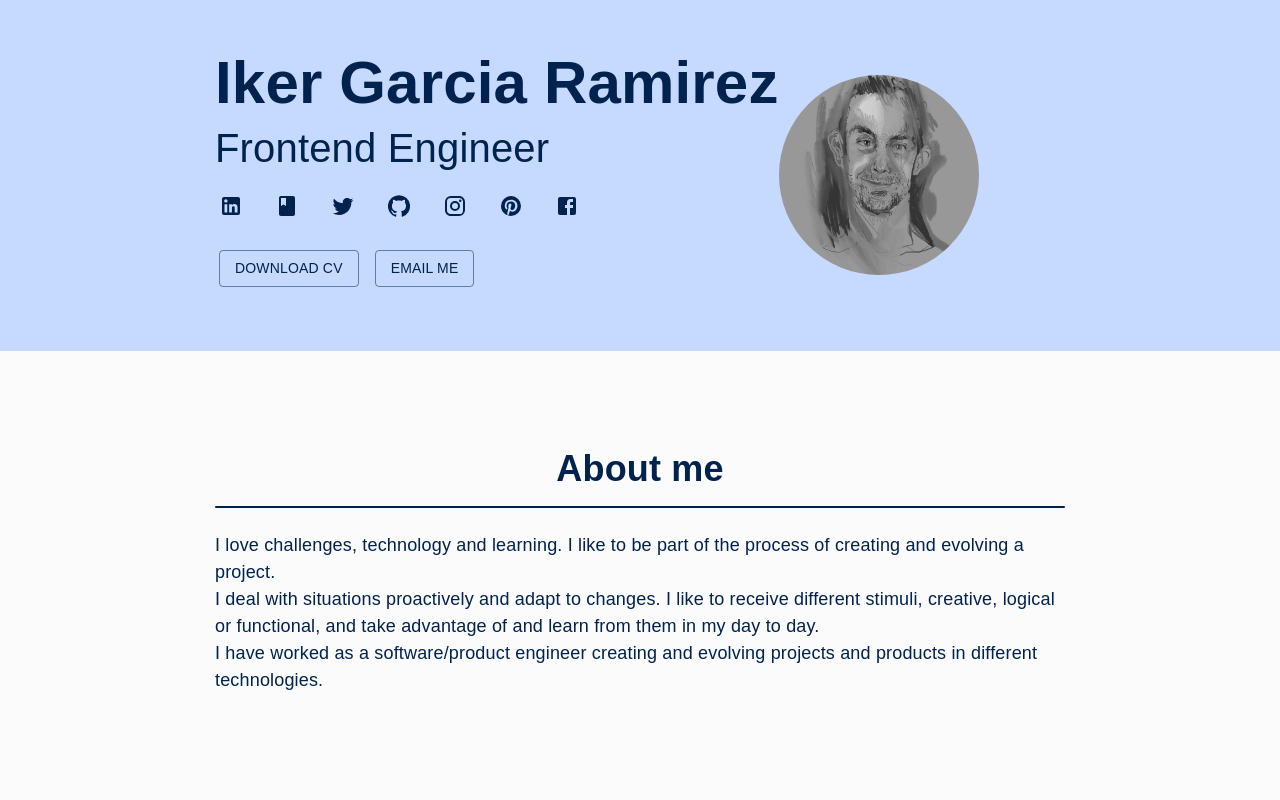
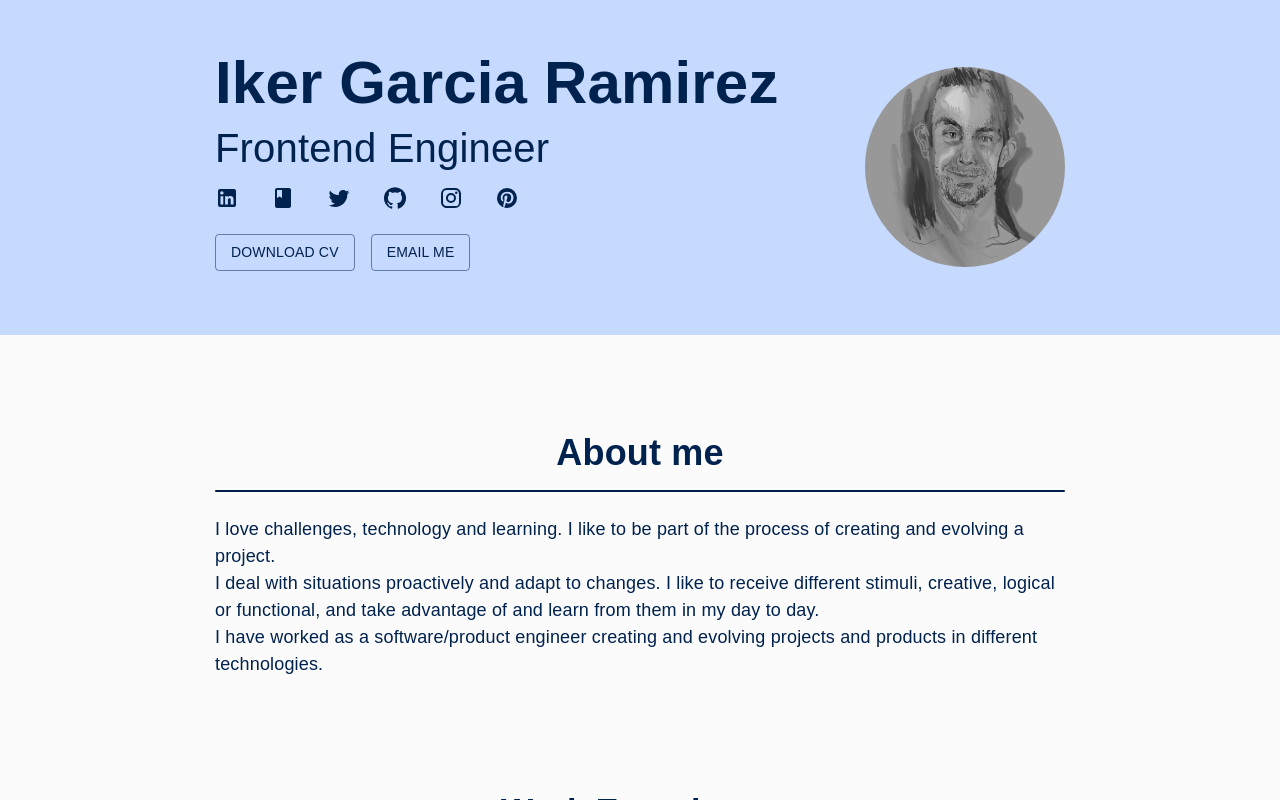
Before and after one commit to flipasg/flipasg.github.io, a React (Vite) app: page / in a window 1280 px wide. Built offline with nearby package versions, Linux system fonts and the light colour scheme; a web font is replaced by a local one.

Commit message:
feat: enhance layout and styling across components, update ActionButtons integration in Footer and Hero, and refine project period details in data

```diff
--- a/src/components/ActionButtons.tsx
+++ b/src/components/ActionButtons.tsx
@@ -10,11 +10,10 @@ export default function ActionButtons({
     <Grid
       container
       direction={'row'}
-      maxWidth={'md'}
+      width={{ xs: '100%', md: 'fit-content' }}
       my={2}
       gap={2}
-      ml={2}
-      justifyContent={justifyContent}
+      justifyContent={{ xs: 'center', sm: justifyContent }}
     >
       <Button
         component='a'
--- a/src/components/Footer.tsx
+++ b/src/components/Footer.tsx
@@ -1,6 +1,7 @@
-import { Box, Typography } from '@mui/material';
-import SocialLinks from './SocialLinks';
-import Grid from '@mui/material/Grid2';
+import { Box, Typography } from '@mui/material'
+import SocialLinks from './SocialLinks'
+import Grid from '@mui/material/Grid2'
+import ActionButtons from './ActionButtons'
 
 export default function Footer() {
   return (
@@ -14,21 +15,28 @@ export default function Footer() {
         height: '200px',
         backgroundColor: 'primary.main',
         color: 'secondary.main',
-        backgroundSize: '150px',
-        padding: { xs: 0, sm: 2 }, // Adjust padding for mobile
+        padding: { xs: 0, sm: 2 },
       }}
       width='100%'
     >
-      <Box px={4}>
-        <SocialLinks justifyButtons='center' color='secondary' />
+      <Grid
+        container
+        direction='column'
+        px={4}
+        width={'fit-content'}
+        alignItems={'center'}
+        justifyContent={'center'}
+      >
+        <SocialLinks color='secondary' justifyContent='center' />
+        <ActionButtons  color='secondary' justifyContent='center' />
         <Grid>
-          <Box pl={2}>
+          <Box>
             <Typography variant='body1' fontSize='medium' color='secondary'>
               @flipasg
             </Typography>
           </Box>
         </Grid>
-      </Box>
+      </Grid>
     </Grid>
-  );
+  )
 }
--- a/src/components/Hero.tsx
+++ b/src/components/Hero.tsx
@@ -4,6 +4,7 @@ import { Avatar, Button, Typography, Divider } from '@mui/material'
 import { Box } from '@mui/system'
 import Grid from '@mui/material/Grid2'
 import SocialLinks from './SocialLinks'
+import ActionButtons from './ActionButtons'
 
 export default function Hero() {
   return (
@@ -12,7 +13,7 @@ export default function Hero() {
       sx={{
         height: 'auto',
         backgroundColor: 'background.paper',
-        padding: { xs: 2, sm: 6 }, // Adjust padding for mobile
+        padding: { xs: 2, sm: 6 },
       }}
       component='section'
       width='100%'
@@ -21,15 +22,20 @@ export default function Hero() {
     >
       <Grid
         container
-        direction={{ xs: 'column', md: 'row' }}
         alignItems='center'
         width='100%'
         maxWidth='md'
+        justifyContent={'space-between'}
+        sx={{ flexDirection: { xs: 'column', sm: 'row' } }}
       >
-        <Grid direction='column' p={{ xs: 0, md: 0 }}>
+        <Grid direction='column' p={{ xs: 0, sm: 0 }}>
           <Grid>
             <Box>
-              <Typography variant='h1' fontSize={60} >
+              <Typography
+                variant='h1'
+                fontSize={60}
+                sx={{ textAlign: { xs: 'center', sm: 'start' } }}
+              >
                 Iker Garcia{' '}
                 <Typography
                   variant='h1'
@@ -40,12 +46,17 @@ export default function Hero() {
                   Ramirez
                 </Typography>
               </Typography>
-              <Typography variant='body1' fontSize={40} >
+              <Typography
+                variant='body1'
+                fontSize={40}
+                sx={{ textAlign: { xs: 'center', sm: 'start' } }}
+              >
                 Frontend Engineer
               </Typography>
             </Box>
           </Grid>
-          <SocialLinks ml={-1.5} />
+          <SocialLinks />
+          <ActionButtons />
         </Grid>
         <Grid sx={{ display: { xs: 'none', md: 'block' } }}>
           <Avatar
--- a/src/components/Projects.tsx
+++ b/src/components/Projects.tsx
@@ -42,6 +42,13 @@ function Tile({ p }: { p: Project }) {
           >
             {p.company}
           </Typography>
+          <Typography
+            variant='subtitle2'
+            sx={{ display: 'block', opacity: 0.7, mt: 0.5 }}
+            color='text.secondary'
+          >
+            {p.period}
+          </Typography>
         </Box>
         <Box sx={{ borderBottom: '0.5px solid', borderColor: 'background.paper', my: 1 }} />
 
@@ -63,7 +70,7 @@ function Tile({ p }: { p: Project }) {
                 size='small'
                 sx={{
                   bgcolor: 'rgba(255,255,255,.15)',
-                  color: 'common.white',
+                  color: 'secondary.main',
                   fontWeight: 600,
                 }}
               />
--- a/src/components/Skills.tsx
+++ b/src/components/Skills.tsx
@@ -107,7 +107,7 @@ export default function Skills() {
 
                 <Divider
                   sx={{
-                    borderColor: 'background.main',
+                    borderColor: 'primary.main',
                     mb: 2,
                   }}
                 />
@@ -121,7 +121,7 @@ export default function Skills() {
                       sx={{
                         fontSize: { xs: 13, sm: 14 },
                         fontWeight: 600,
-                        borderColor: 'background.main',
+                        borderColor: 'primary.main',
                         bgcolor: 'background.paper',
                         cursor: 'default',
                       }}
--- a/src/components/SocialLinks.tsx
+++ b/src/components/SocialLinks.tsx
@@ -5,13 +5,7 @@ import InstagramIcon from '@mui/icons-material/Instagram'
 import LinkedInIcon from '@mui/icons-material/LinkedIn'
 import PinterestIcon from '@mui/icons-material/Pinterest'
 import TwitterIcon from '@mui/icons-material/Twitter'
-import {
-  List,
-  ListItem,
-  ListItemIcon,
-  Stack,
-  SvgIcon,
-} from '@mui/material'
+import { List, ListItem, ListItemIcon, Stack, SvgIcon } from '@mui/material'
 import Grid from '@mui/material/Grid2'
 import ActionButtons from './ActionButtons'
 
@@ -46,29 +40,46 @@ const SOCIAL_LINKS = [
     href: 'https://pinterest.com/flipasgarcia',
     icon: PinterestIcon,
   },
-  {
-    key: 'facebook',
-    href: 'https://facebook.com/ik3003',
-    icon: FacebookIcon,
-  },
 ]
 export default function SocialLinks({
   color = 'primary',
-  ml = 0,
-  justifyButtons = 'flex-start',
-}: Partial<{ color: any; ml: number; justifyButtons: string }>) {
+  justifyContent = 'flex-start',
+}: Partial<{ color: any; justifyContent: string; }>) {
   return (
-    <Grid ml={ml}>
-      <List component={Stack} direction='row' sx={{ width: 'fit-content' }}>
+    <List
+      component={Stack}
+      direction='row'
+      sx={{
+        width: { xs: '100%', sm: 'fit-content' },
+        justifyContent: { xs: 'center' },
+        alignItems: 'center',
+      }}
+    >
       {SOCIAL_LINKS.map(({ key, href, icon }) => (
-          <ListItem key={key} component='a' target='_blank' href={href}>
-            <ListItemIcon sx={{ minWidth: 'auto' }}>
+        <ListItem
+          key={key}
+          component='a'
+          target='_blank'
+          href={href}
+          sx={{
+            width: { xs: '100%', sm: 'auto' },
+            display: 'flex',
+            justifyContent: { xs: 'center', md: 'flex-start' },
+            alignItems: 'center',
+          }}
+          disablePadding
+        >
+          <ListItemIcon
+            sx={{
+              justifyContent: { xs: 'center', md: justifyContent },
+              alignItems: { xs: 'center' },
+              mx: { xs: 'auto', md: 0 },
+            }}
+          >
             <SvgIcon component={icon} color={color} />
           </ListItemIcon>
         </ListItem>
       ))}
     </List>
-      <ActionButtons justifyContent={justifyButtons} color={color} />
-    </Grid>
   )
 }
--- a/src/data/projects.ts
+++ b/src/data/projects.ts
@@ -14,7 +14,7 @@ export const PROJECTS: Project[] = [
     title: 'Frenetic Simulator & AI',
     role: 'Full Stack Engineer',
     company: 'Frenetic',
-    period: 'Sep 2024 – Present',
+    period: 'Sep 2023 – Sep 2025',
     description: `At Frenetic, I designed and built AI-powered features for the Simulator and AI platform, while also mentoring junior developers to help them grow and feel confident in their work. I enjoyed leading rapid prototyping and experimentation to bring fresh product ideas to life, and focused on making sure our simulation tools stayed scalable and robust as we integrated advanced AI models.`,
     tech: [
       'Node.js',
@@ -38,7 +38,7 @@ export const PROJECTS: Project[] = [
     title: 'CARTO',
     role: 'Frontend Engineer',
     company: 'CARTO',
-    period: '2021–2023',
+    period: 'Dec 2021 – May 2023',
     description:
       'At Carto, I scaled and maintained geospatial web applications to improve performance across devices, implemented responsive architectures that boosted product adoption, and collaborated closely with UX and backend teams to ensure reliable and meaningful data visualizations. I also delivered high-quality solutions tailored for enterprise-level GIS projects, helping the platform grow in both impact and usability.',
     tech: [
@@ -62,9 +62,9 @@ export const PROJECTS: Project[] = [
   },
   {
     title: 'Landbot - AI Chatbot Generator',
-    role: 'Frontend Developer',
+    role: 'Product Engineer',
     company: 'Landbot',
-    period: '2021',
+    period: 'Apr 2021 - Dec 2021',
     description:
       'At Landbot, I built and optimized conversational UI features that boosted user engagement, carried out UX research and turned feedback into tangible improvements, and maintained the core applications with a strong focus on accessibility. I also prototyped and tested new product ideas, helping the team identify and validate opportunities for growth.',
     tech: [
@@ -87,9 +87,9 @@ export const PROJECTS: Project[] = [
   },
   {
     title: 'Geograma Public Sector GIS',
-    role: 'GIS Specialist',
+    role: 'Software Engineer',
     company: 'Geograma',
-    period: '2015–2021',
+    period: 'Jun 2015 – Apr 2021',
     description:
       'At Geograma, I developed GIS web solutions for both government and private clients, designed technical architectures for scalable multi-device applications, and improved geospatial visualization tools to make them more usable and impactful. Working in cross-functional teams, I consistently delivered projects that created real value for clients.',
     tech: [
```
Also changed, not shown: src/components/Spotify.tsx (deleted, +0 -43 lines). Lines whose indentation alone changed are shown as unchanged.
